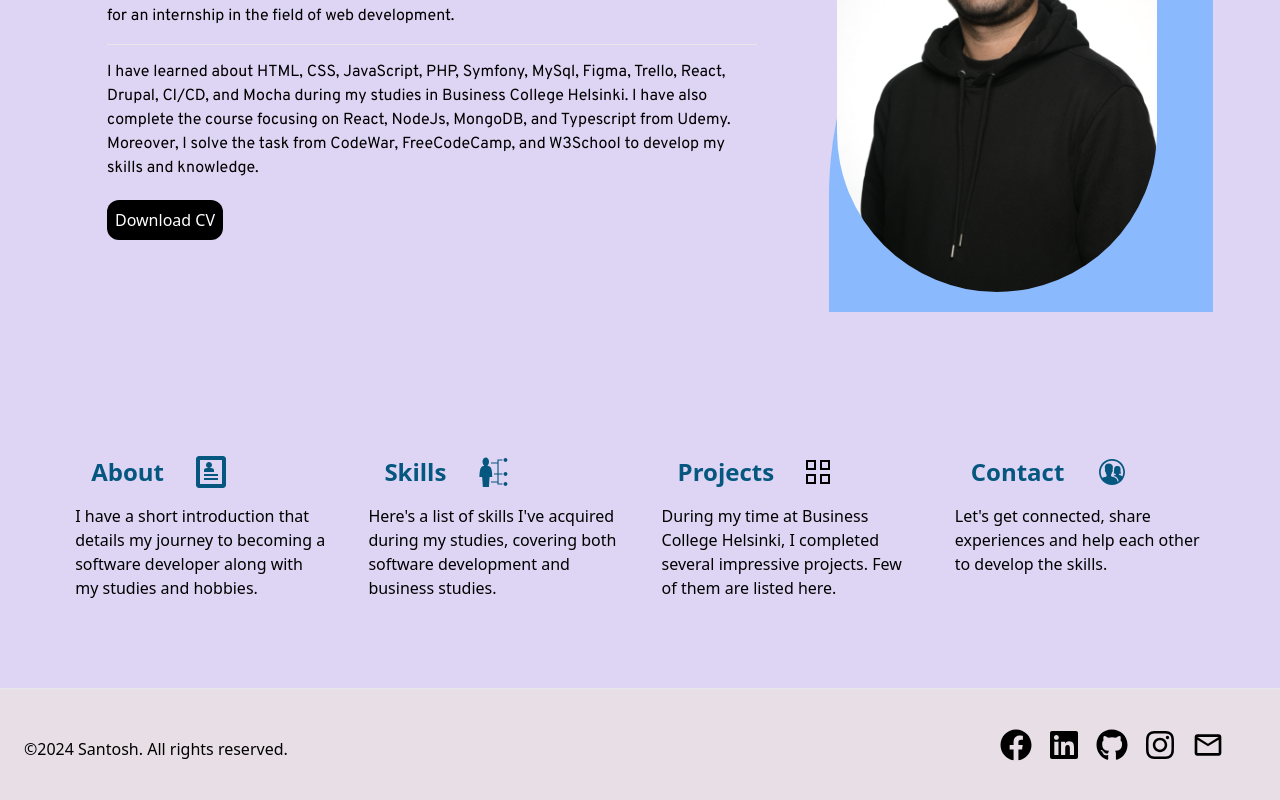
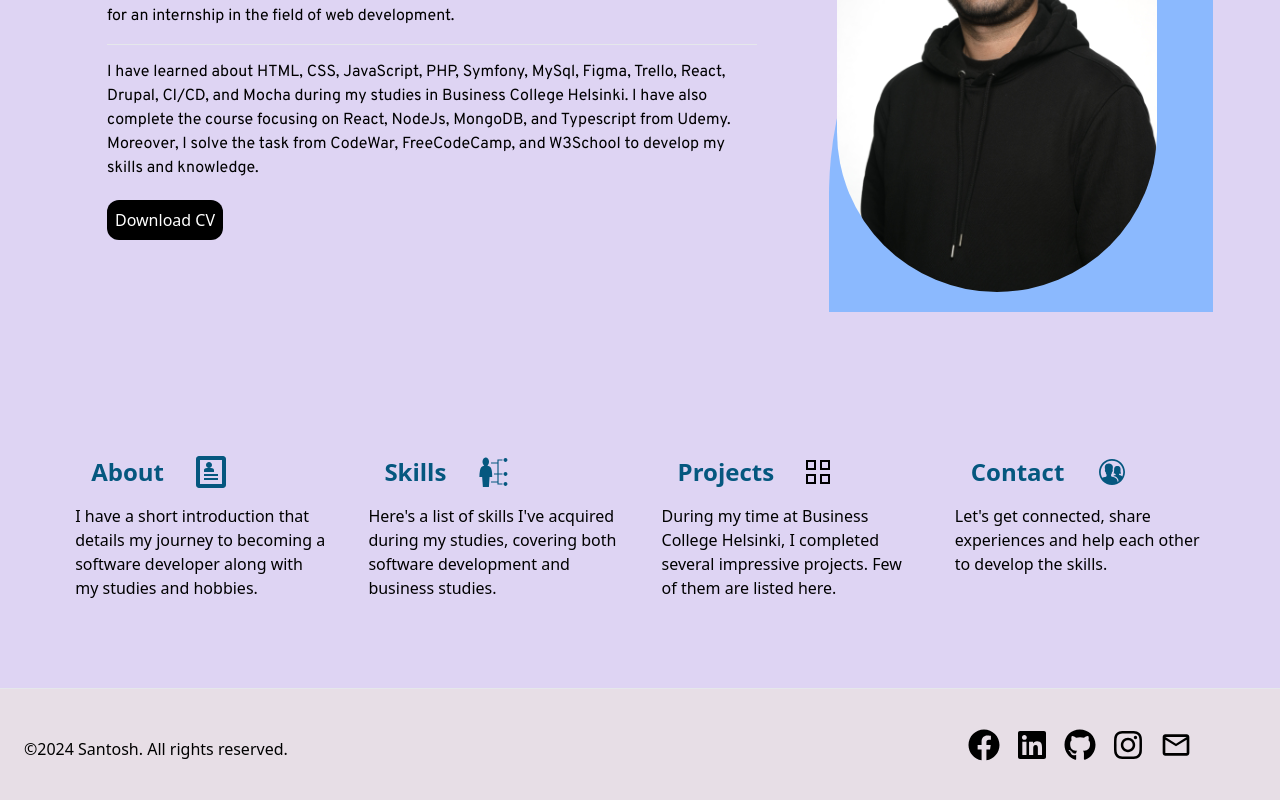
Before and after one commit to SantoshChapagai/My-Portfolio, a Next.js app: page / in a window 1280 px wide. Shown: the part 324-1124 px from the top of the page. Built offline with nearby package versions, Linux system fonts and the light colour scheme.

Commit message:
change style of footer

```diff
--- a/app/skills/page.tsx
+++ b/app/skills/page.tsx
@@ -38,7 +38,7 @@ const Skills = () => {
         <div className='text-heading2 p-6'>
       <TypographyH2>FrontEnd</TypographyH2>
       </div>
-      <div className='grid gap-x-24 gap-y-4 grid-cols-3 lg:grid-cols-8 md:grid-cols-6'>
+      <div className='grid gap-x-24 lg:gap-x-4 gap-y-4 grid-cols-3 lg:grid-cols-8 md:grid-cols-6'>
         <div className='flex flex-col justify-center items-center'>
         <FaHtml5 size={72}/>
         <TypographyH3>HTML</TypographyH3>
--- a/components/Footer.tsx
+++ b/components/Footer.tsx
@@ -13,7 +13,7 @@ const Footer = () => {
   const year = date.getFullYear();
   return (
     <div className='flex lg:flex-row-reverse  justify-between items-center flex-wrap border-t border-gray-200 px-6 py-10 bg-footer text-footer-foreground'>
-      <div className='flex space-x-4 mr-8 mb-2'>
+      <div className='flex space-x-4 mr-8  lg:mr-16 mb-2'>
         <Link href="https://www.facebook.com/santosh.chapagai.56" target="_blank">
           <FaFacebook size={32} />
         </Link>
```
